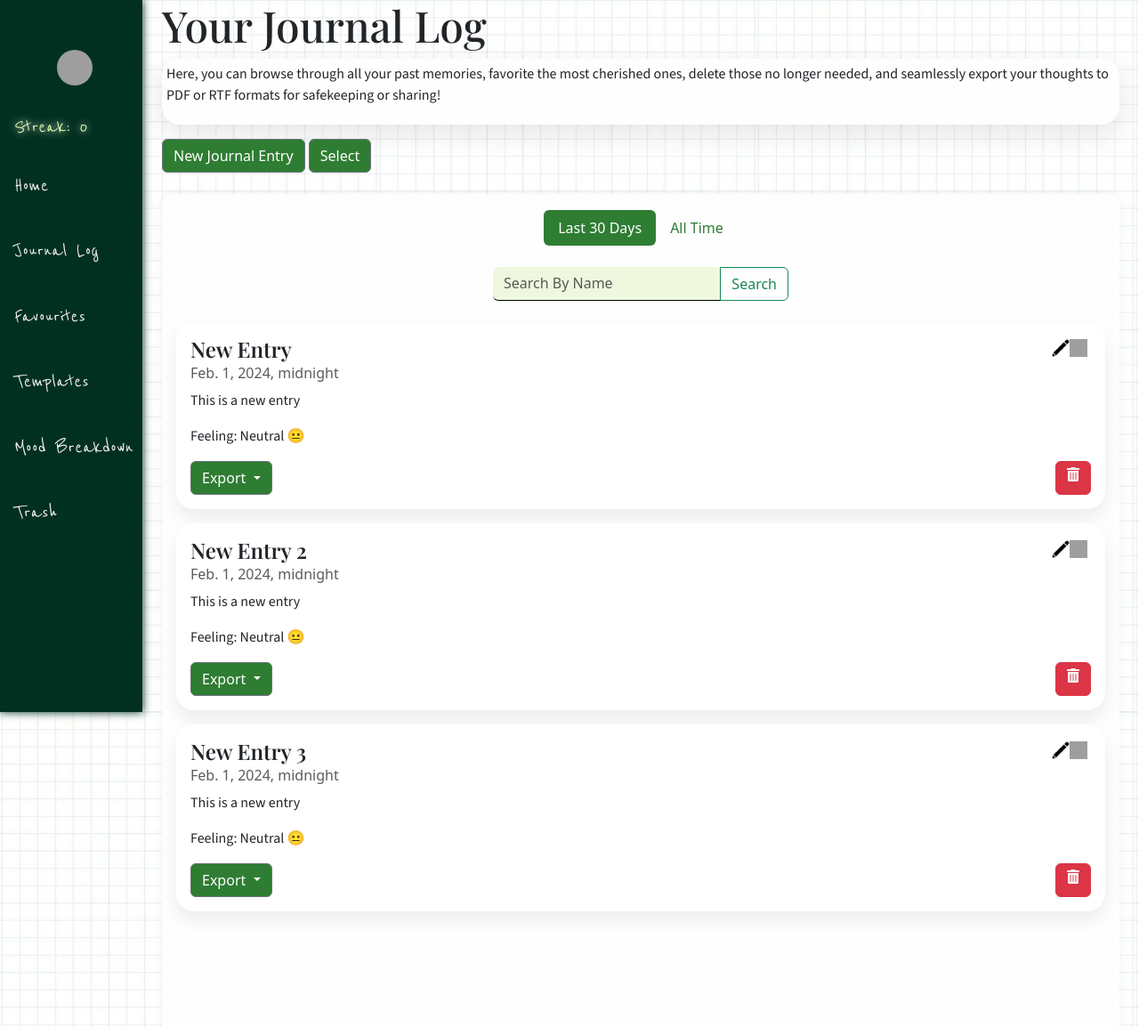
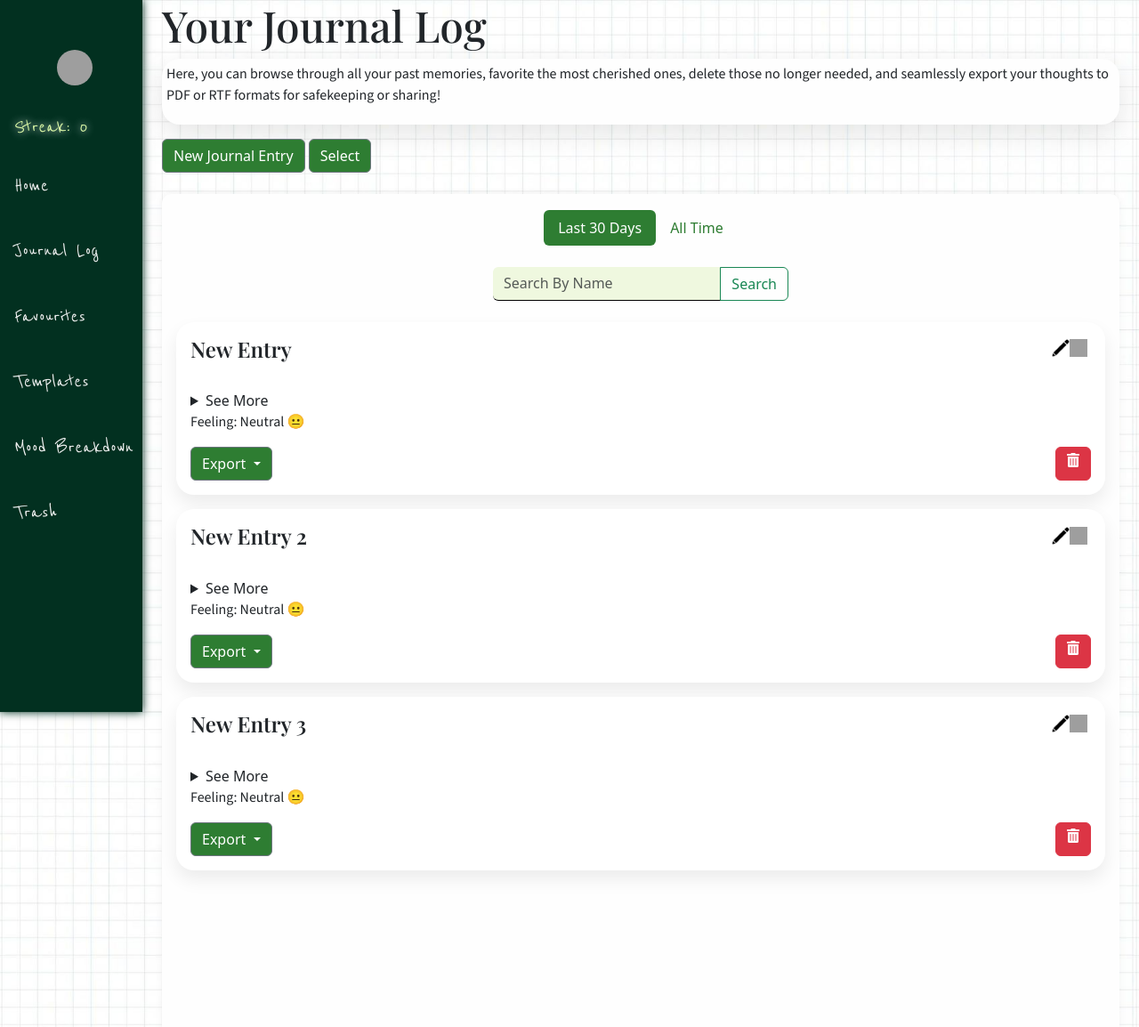
Before and after one commit to SalmaAqa89/WHIONSLargeGroupProject, a Django app: template tasks/templates/pages/journal_log.html in a window 1280 px wide. Shown: the top 1154 px of the page at 89% size. Run offline with Django 4.2, Linux system fonts and the light colour scheme; the template is opened without the code that fills it: values that come from a table or form of the project are taken from there, others are empty; data comes from the database, SQL or seed files in the repository; parts of the project's set-up code (start-up, migrations or seed data) failed here and were passed over; some libraries are stand-ins or nearby versions; some web fonts are replaced; grey boxes are pictures that could not be loaded.

Commit message:
Update list_entries.html

```diff
--- a/tasks/templates/partials/list_entries.html
+++ b/tasks/templates/partials/list_entries.html
@@ -12,8 +12,10 @@
             {% endif %}
           </div>
           <h5 class="card-title">{{ entry.title }}</h5>
-          <h6 class="card-subtitle mb-2 text-muted">{{ entry.created_at }}</h6>
-          <p class="card-text">{{ entry.text|safe }}</p>
+         <details id="details-{{ entry.id }}" data-entry-id="{{ entry.id }}">
+          <summary id="summary-{{ entry.id }}">See More</summary>
+          <p>{{ entry.text|safe }}</p>
+         </details>
           <p>Feeling: {{ entry.get_mood_display }}</p>
           <div class="card-buttons">
             <div class="dropdown">
```
